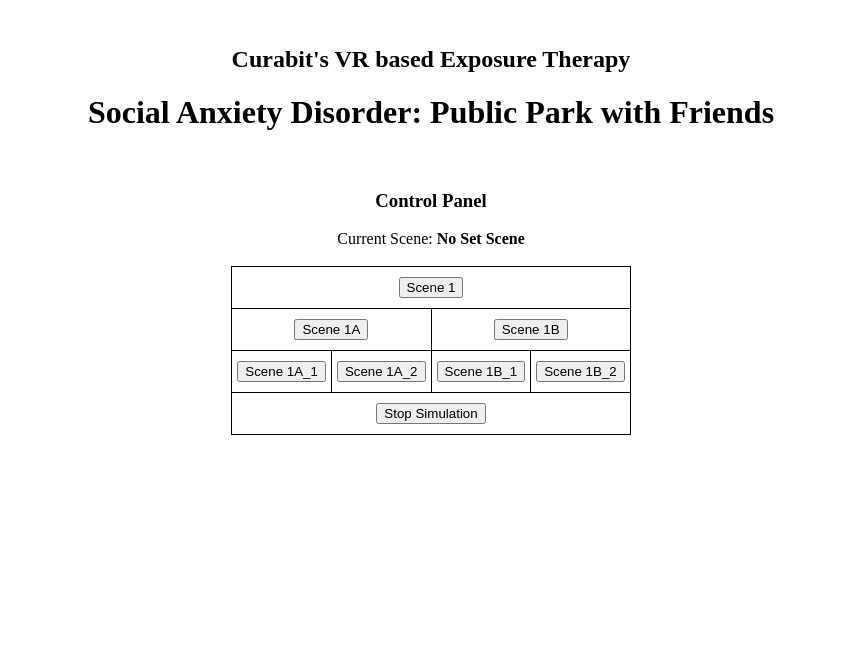
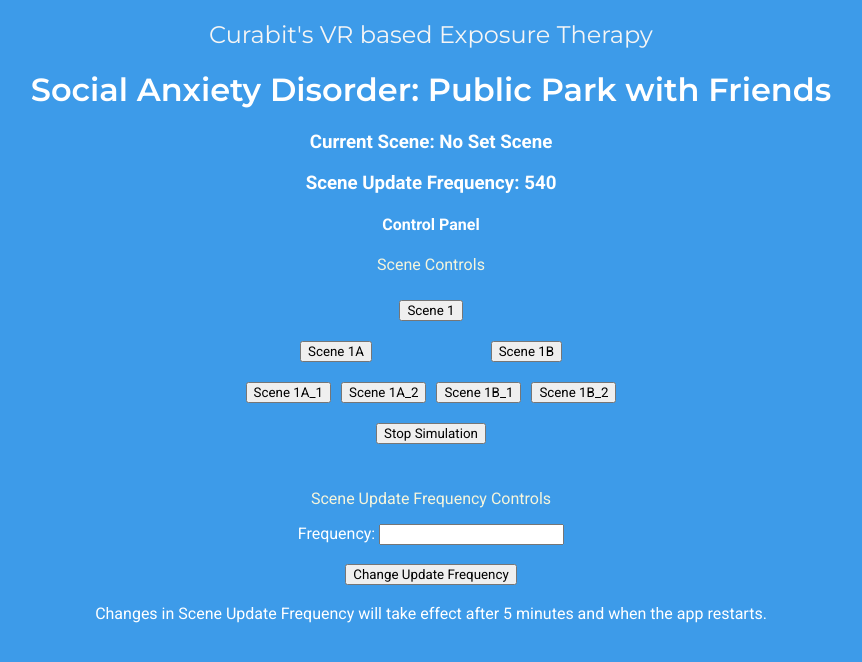
Before and after one commit to amansariya/sad_web, a Flask app: page / in a window 1280 px wide. Shown: the top 662 px of the page, without its empty margins (209-1071 px from the left). Run offline with Flask 2, Linux system fonts and the light colour scheme.

Commit message:
added support for changing freq

```diff
--- a/app.py
+++ b/app.py
@@ -6,6 +6,7 @@
 
 scene = "No Set Scene"
 scene_id = 0
+update_freq = 540
 log = ""
 req_log = ""
 app = Flask(__name__)
@@ -46,6 +47,7 @@
 @app.route("/", methods=['GET','POST'])
 def home():
     global scene
+    global update_freq
     # scene = str(request.form)
     # add_req('/',str(request.headers),str(request.args),str(request.form),str(request.json))
     if request.form.get("submit_1"):
@@ -80,7 +82,10 @@
         scene = "No Set Scene"
         add_log("Reset scene to blank")
         scene_id = 0
-    return render_template('index.html', scene_name=scene)
+    elif request.form.get("freq"):
+        update_freq = int(request.form.get("freq"))
+        add_log(str("Updated Scene Change Frequency to "+str(update_freq)))
+    return render_template('index.html', scene_name=scene, freq=update_freq)
 
 # log route
 @app.route("/log", methods=['GET','POST'])
@@ -111,5 +116,10 @@
 def get_scene():
     return jsonify(scene_id=str(scene_id))
 
+# get-scene route
+@app.route("/get-freq", methods=['GET','POST'])
+def get_scene():
+    return jsonify(freq=str(update_freq))
+
 if __name__ == '__main__':
     app.run(debug=True)
--- a/templates/index.html
+++ b/templates/index.html
@@ -1,28 +1,57 @@
 <!-- /templates/index.html -->
 <!DOCTYPE html>
 <html>
-    <style>
-        body {text-align: center;}
-        table { margin-left: auto; margin-right: auto;}
-        .tg  {border-collapse:collapse;border-spacing:0;}
-        .tg td{border-color:black;border-style:solid;border-width:1px;font-family:Arial, sans-serif;font-size:14px;
-            overflow:hidden;padding:10px 5px;word-break:normal;}
-        .tg th{border-color:black;border-style:solid;border-width:1px;font-family:Arial, sans-serif;font-size:14px;
-            font-weight:normal;overflow:hidden;padding:10px 5px;word-break:normal;}
-        .tg .tg-wp8o{border-color:#000000;text-align:center;vertical-align:top}
-    </style>
     <head>
         <title>Curabit's Social Anxiety Disorder</title>
+        <link rel="shortcut icon" href="favicon.png" type="image/x-icon">
+        <link rel="preconnect" href="https://fonts.gstatic.com">
+        <link href="https://fonts.googleapis.com/css2?family=Montserrat:ital,wght@0,100;0,200;0,300;0,400;0,500;0,600;0,700;0,800;0,900;1,100;1,200;1,300;1,400;1,500;1,600;1,700;1,800;1,900&family=Roboto:ital,wght@0,100;0,300;0,400;0,500;0,700;0,900;1,100;1,300;1,400;1,500;1,700;1,900&display=swap" rel="stylesheet">
     </head>
+    <style>
+        body {
+            background-color: #3D9BE9;
+            color: white;
+            font-family: 'Roboto', sans-serif;
+            text-align: center;
+            }
+        h2 {
+            font-family: 'Montserrat', sans-serif;
+            font-weight: 400;
+            color: whitesmoke;
+        }
+        h1 {
+            font-family: 'Montserrat', sans-serif;
+            font-weight: 600;
+            color: white;
+        }
+        h3, p{
+            font-family: 'Roboto', sans-serif;
+            color: white;
+        }
+        .controls{
+            color: beige;
+        }
+        .tg  {
+            border-collapse:collapse;border-spacing:0;
+            margin-left: auto;
+            margin-right: auto;}
+        .tg td{border-color:transparent;border-width:1px;font-family:'Roboto', sans-serif;font-size:14px;
+        overflow:hidden;padding:10px 5px;word-break:normal;}
+        .tg th{border-color:transparent;border-width:1px;font-family:'Roboto', sans-serif;font-size:14px;
+        font-weight:normal;overflow:hidden;padding:10px 5px;word-break:normal;}
+        .tg .tg-wp8o{border-color:#000000;text-align:center;vertical-align:top}
+        button {
+            font-family: 'Roboto', sans-serif;
+        }
+    </style>
     <body>
-        <br>
         <h2>Curabit's VR based Exposure Therapy</h2>
         <h1>Social Anxiety Disorder: Public Park with Friends</h1>
-        <br>
-        <h3>Control Panel</h3>
-        Current Scene:<b> {{scene_name}}</b>
-        <br>
-        <br>
+        <h3>Current Scene:<b> {{scene_name}}</b></h3>
+        <h3>Scene Update Frequency:<b> {{freq}}</b></h3>
+        <!-- <br> -->
+        <h4>Control Panel</h4>
+        <p class="controls">Scene Controls</p>
         <form method="POST" action="/">
             <table class="tg">
                 <thead>
@@ -64,6 +93,15 @@
                 </table>
         </form>
         <br>
+        <p class='controls'>Scene Update Frequency Controls</p>
+        <form method="POST" action="/">
+            <label>Frequency: </label>
+            <input type="text" name="freq">
+            <br><br>
+            <button type="submit" name="change_freq" value="change_freq">Change Update Frequency</button>
+            <br><br>
+            Changes in Scene Update Frequency will take effect after 5 minutes and when the app restarts.
+        </form>
         <br>
     </body>
 </html>
```
Also changed, not shown: templates/favicon.png (added).
